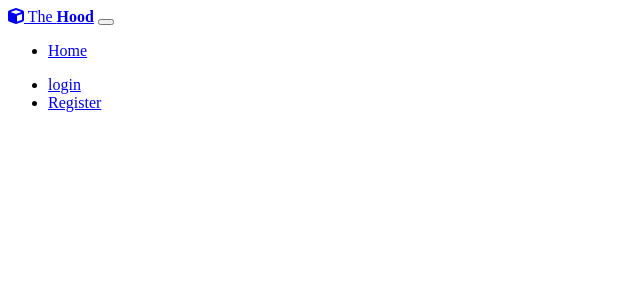
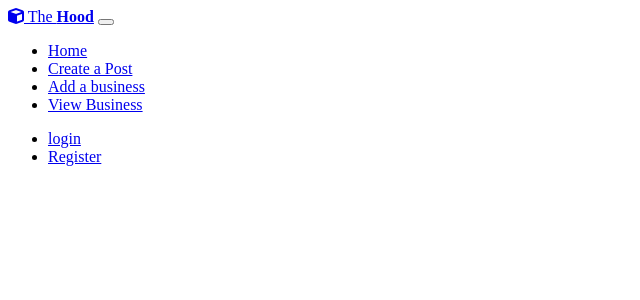
Before and after one commit to GraceMwende/Neighbourhood_Notifications, a Django app: template alerts/templates/navbar.html in a window 1280 px wide. Shown: the top 300 px of the page, without its empty margins (0-640 px from the left). Run offline with Django 4.2, Linux system fonts and the light colour scheme; the template is opened without the code that fills it, so the values that code supplies are empty; some libraries are stand-ins or nearby versions.

Commit message:
add links create links navbar

```diff
--- a/alerts/templates/home.html
+++ b/alerts/templates/home.html
@@ -3,9 +3,9 @@
 {{block.super}}
 <link rel="stylesheet" href="https://cdnjs.cloudflare.com/ajax/libs/material-design-iconic-font/2.2.0/css/material-design-iconic-font.min.css">
 
-<a href="{% url 'new-post' %}"><button class="btn btn-default">Create new post</button></a>
+<!-- <a href="{% url 'new-post' %}"><button class="btn btn-default">Create new post</button></a>
 <a href="{% url 'new-business' %}"><button class="btn btn-default">Add a business</button></a>
-<a href="{% url 'business' %}"><button class="btn btn-default">View business</button></a>
+<a href="{% url 'business' %}"><button class="btn btn-default">View business</button></a> -->
 
 
 <!-- bootsrap card -->
--- a/alerts/templates/navbar.html
+++ b/alerts/templates/navbar.html
@@ -18,8 +18,17 @@
       <div class="collapse navbar-collapse" id="navbarSupportedContent">
         <ul class="navbar-nav me-auto mb-2 mb-lg-0">
           <li class="nav-item">
-            <a class="nav-link active" aria-current="page" href="{% url 'home' %}">Home</a>
+            <a class="nav-link active mx-5" aria-current="page" href="{% url 'home' %}">Home</a>
           </li>
+          <li class="nav-item">
+            <a class="nav-link" href="{% url 'new-post' %}">Create  a Post</a>
+         </li>
+         <li class="nav-item">
+          <a class="nav-link" href="{% url 'new-business' %}">Add a business</a>
+       </li>
+       <li class="nav-item">
+        <a class="nav-link" href="{% url 'business' %}">View Business</a>
+     </li>
         </ul>
 
         <!-- <form class="d-flex" action="">
```
